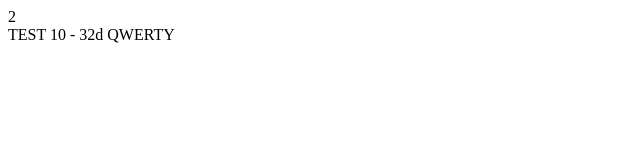
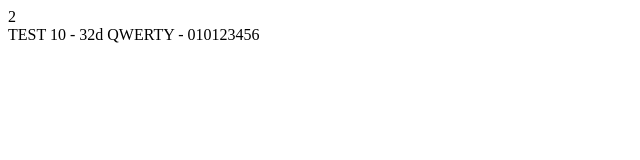
Before and after one commit to alexKnysh/lern-ng, a website built with webpack: page src/index.html in a window 1280 px wide. Shown: the full height of the page, 0-640 px from the left. Built offline with nearby package versions, Linux system fonts and the light colour scheme; some packages are replaced by stand-ins of ours.

Commit message:
Test commit 2

```diff
--- a/src/index.html
+++ b/src/index.html
@@ -8,7 +8,7 @@
     {{1+1}}
     <div ng-controller="myCtr">
       TEST {{id}} - {{name}}
-      QWERTY
+      QWERTY - 010123456
     </div>
   </body>
 </html>
```
